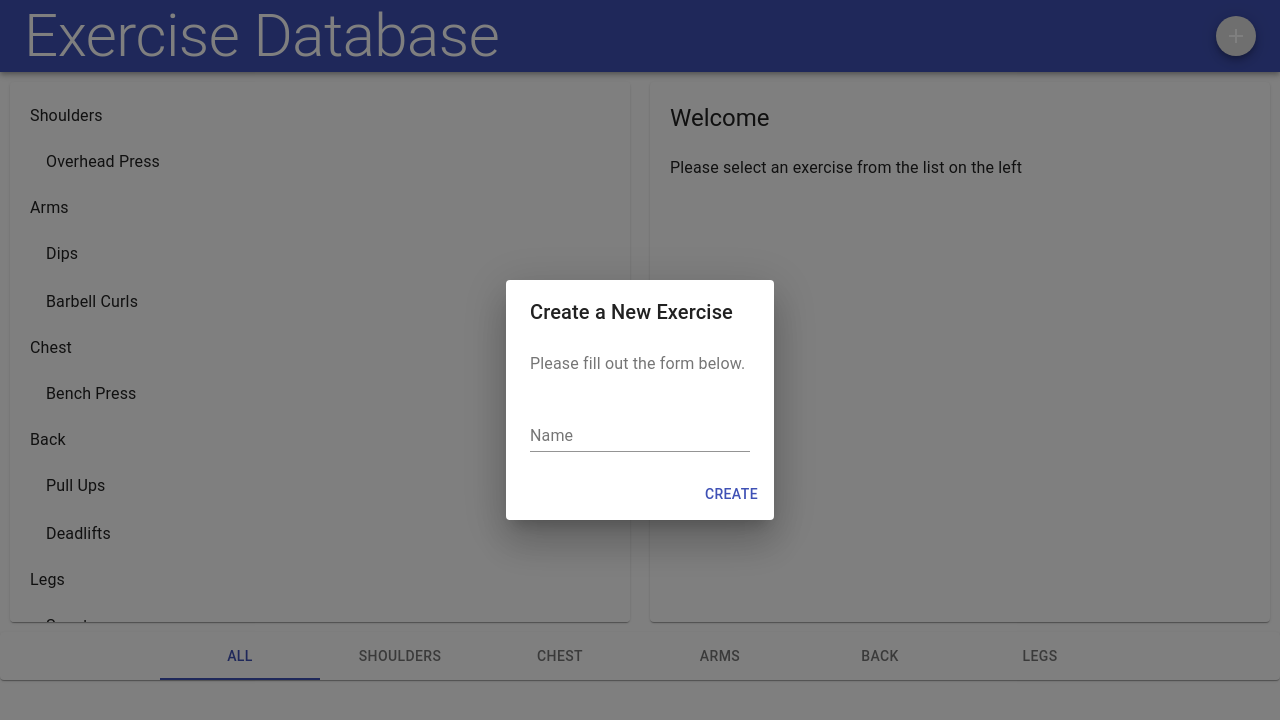
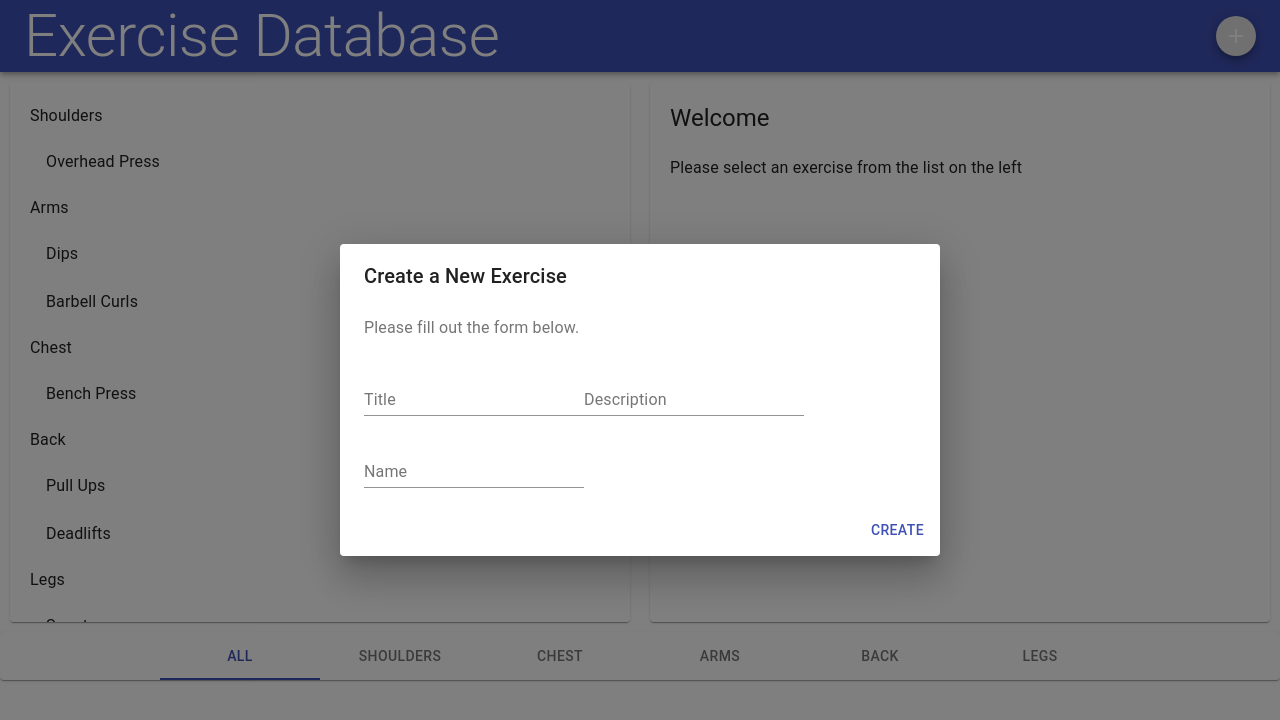
Before and after one commit to sprainhill/modal-practice-material-ui, a React (Create React App) app in the folder cr-tutorial/: page / in a window 1280 px wide. Both pictures are taken after a click on the button 1236 px from the left and 36 px from the top of the page. Shown: the top 720 px of the page. Built offline with nearby package versions, Linux system fonts and the light colour scheme.

Commit message:
Edit form and handlers

```diff
--- a/cr-tutorial/src/components/exercises/dialogs/Create.js
+++ b/cr-tutorial/src/components/exercises/dialogs/Create.js
@@ -13,7 +13,11 @@
 
 export default props => {
   const [open, setOpen] = React.useState(false);
-  const [values, setValues] = React.useState({});
+  const [exercise, setExercise] = React.useState({
+    title: "",
+    description: "",
+    muscles: ""
+  });
 
   const styles = {
     button: {
@@ -30,7 +34,7 @@
   };
 
   const handleChanges = name => event => {
-    setValues({ ...values, [name]: event.target.value });
+    setExercise({ ...exercise, [name]: event.target.value });
   };
 
   return (
@@ -45,9 +49,23 @@
           <form>
             <TextField
               id="standard-name"
+              label="Title"
+              value={exercise.title}
+              onChange={handleChanges("title")}
+              margin="normal"
+            />
+            <TextField
+              id="standard-name"
+              label="Description"
+              value={exercise.description}
+              onChange={handleChanges("description")}
+              margin="normal"
+            />
+            <TextField
+              id="standard-name"
               label="Name"
-              value={values.name}
-              onChange={handleChanges("name")}
+              value={exercise.muscles}
+              onChange={handleChanges("muscles")}
               margin="normal"
             />
           </form>
```
